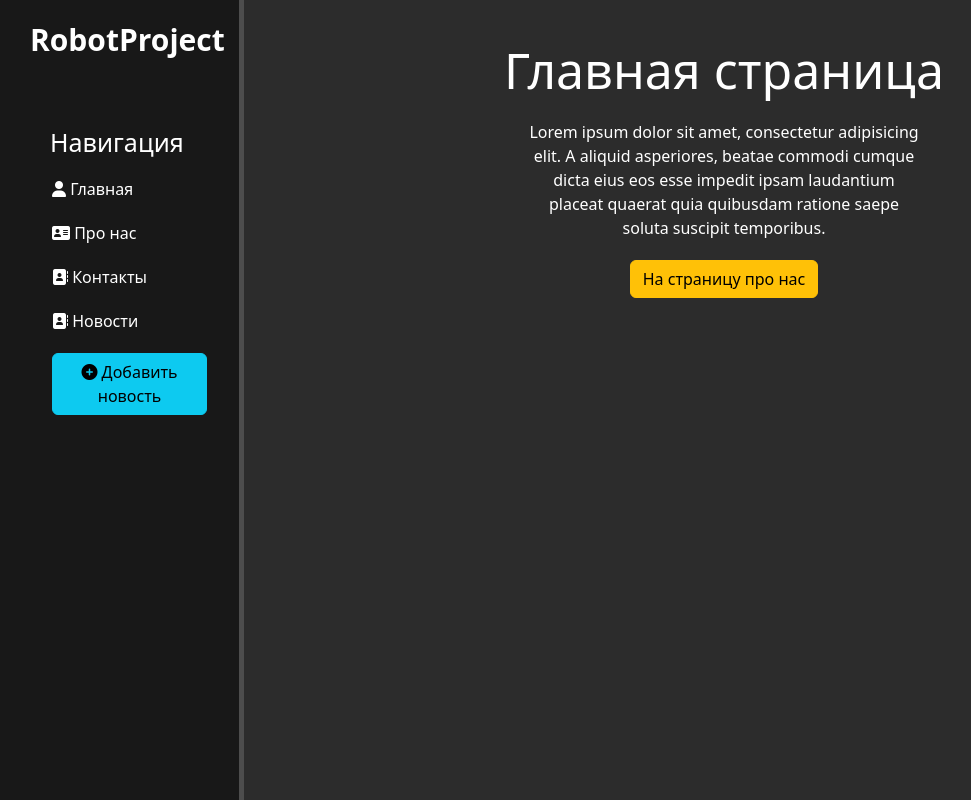
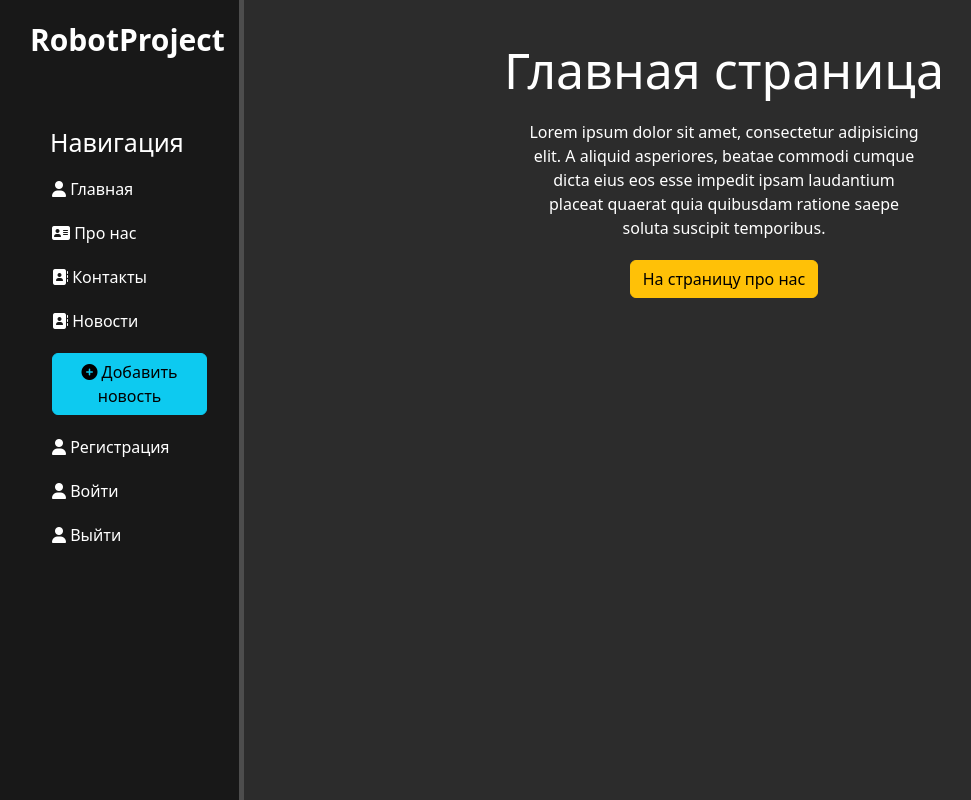
Before and after one commit to M1sterJuniorRobot/SvyatProject, a Django app: page / in a window 1280 px wide. Shown: the whole page, without its empty margins (12-983 px from the left). Run offline with Django 4.2, Linux system fonts and the light colour scheme.

Commit message:
Update 28.12.2022
- No one adds becouse i am lazy f#cking pig

```diff
--- a/deepsvyat/main/templates/main/layout.html
+++ b/deepsvyat/main/templates/main/layout.html
@@ -28,6 +28,9 @@
             <a href="{% url 'test' %}"><li><i class="fa-solid fa-address-book"></i> Контакты</li></a>
             <a href="{% url 'news_home' %}"><li><i class="fa-solid fa-address-book"></i> Новости</li></a>
             <a href="{% url 'create' %}"><li><button class="btn btn-info"><i class="fas fa-plus-circle"></i> Добавить новость</button></li></a>
+            <a href=""><li><i class="fa-solid fa-user"></i> Регистрация</li></a>
+            <a href=""><li><i class="fa-solid fa-user"></i> Войти</li></a>
+            <a href=""><li><i class="fa-solid fa-user"></i> Выйти</li></a>
         </ul>
 
     </aside>
--- a/deepsvyat/news/views.py
+++ b/deepsvyat/news/views.py
@@ -21,7 +21,6 @@ class NewsDeleteView(DeleteView):
     model = Articles
     success_url = '/news/'
     template_name = 'news/news-delete.html'
-
 
 
 class NewsDetailView(DetailView):
```
